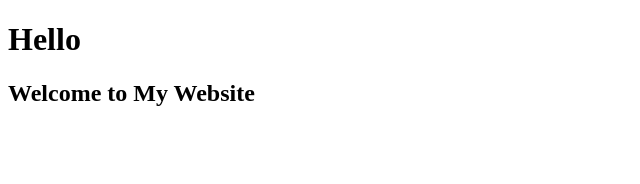
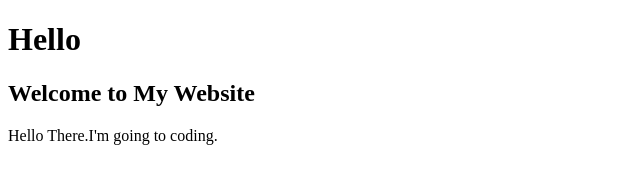
Before and after one commit to NuyenKathy/my-second-repo, a plain HTML site: page index.html in a window 1280 px wide. Shown: the whole page, without its empty margins (0-640 px from the left). Drawn offline with Linux system fonts and the light colour scheme.

Commit message:
added color

```diff
--- a/index.html
+++ b/index.html
@@ -9,5 +9,6 @@
 <body>
     <h1>Hello</h1>
     <h2>Welcome to My Website</h2>
+    <p>Hello There.I'm going to coding.</p>
 </body>
 </html>
--- /dev/null
+++ b/style.css
@@ -0,0 +1,3 @@
+p{
+    color: aquamarine;
+}
```
